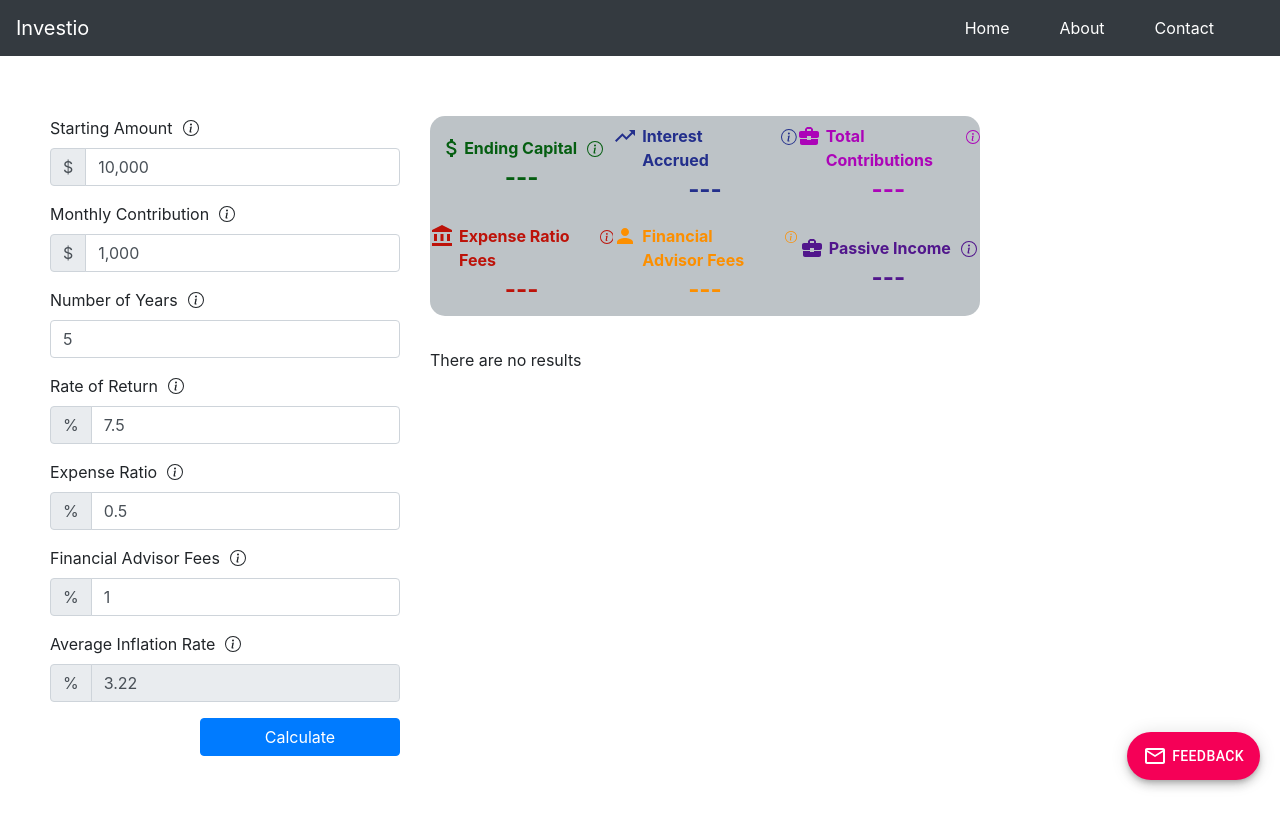
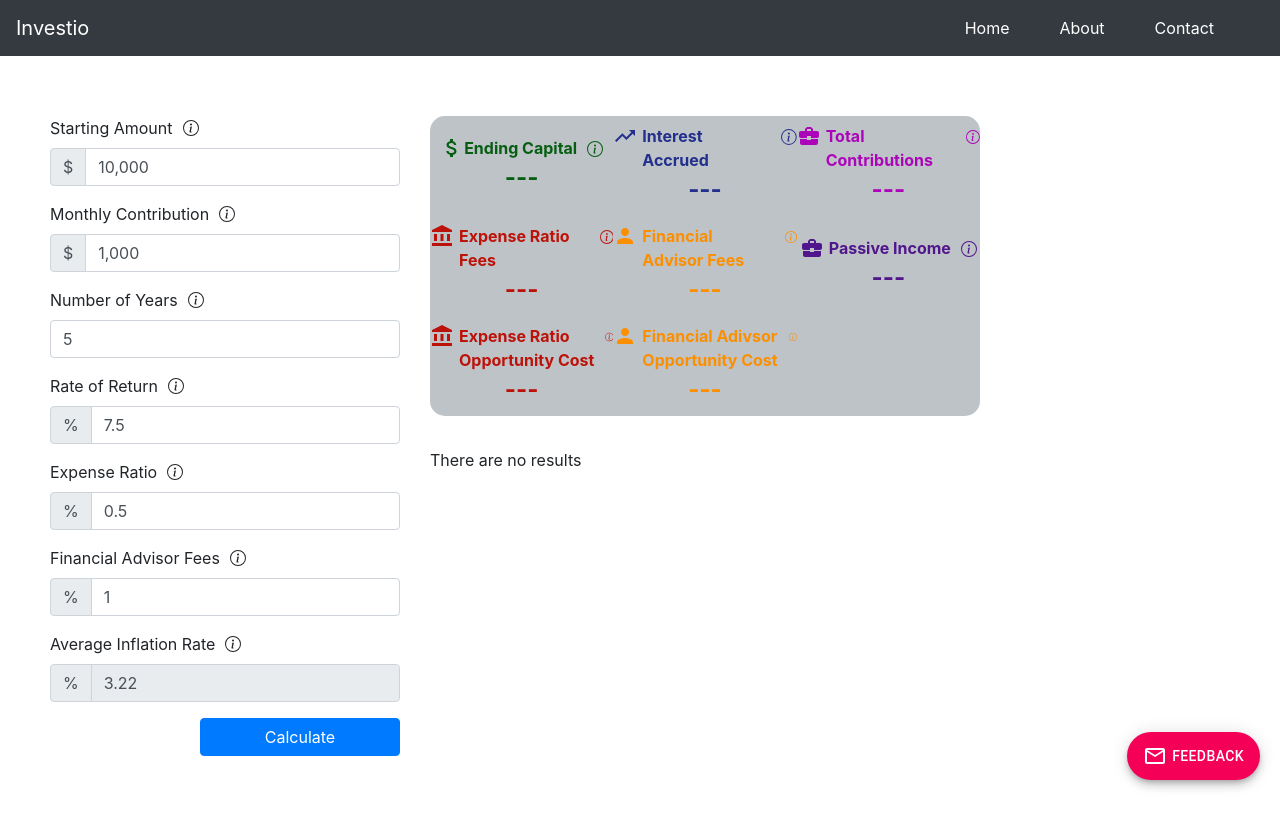
Before and after one commit to scottgibson21/investment-calculator, a React (Create React App) app: page / in a window 1280 px wide. Shown: the top 828 px of the page. Built offline with nearby package versions, Linux system fonts and the light colour scheme.

Commit message:
feat: add true cost to jumbotron

```diff
--- a/src/components/CalculationResultJumbotron.js
+++ b/src/components/CalculationResultJumbotron.js
@@ -20,7 +20,7 @@ function CalculationResultJumbotron(props) {
       style={{
         borderRadius: "15px",
         backgroundColor: "#BDC3C7",
-        height: "200px",
+        height: "300px",
         display: "flex",
         flexDirection: "column",
         alignItems: "flex-start",
@@ -189,6 +189,67 @@ function CalculationResultJumbotron(props) {
           </div>
         </div>
       </div>
+      {/*Row 3*/}
+      <div
+        style={{
+          height: "100px",
+          display: "flex",
+          flexDirection: "row",
+          width: "100%",
+        }}
+      >
+        <div style={{ ...divStyle, color: "#bd1209" }}>
+          <div style={inlineDivStyle}>
+            <AccountBalance style={{ marginRight: "5px" }} />
+            <div>Expense Ratio Opportunity Cost</div>
+            <OverlayTrigger
+              key="startingAmount"
+              placement="right"
+              overlay={
+                <ToolTip>
+                  The true opportunity cost of the expense ratio fees. This is
+                  the dollar amount of the fees and the interest those fees
+                  would have earned had they remained as invested capital.
+                </ToolTip>
+              }
+            >
+              <InfoCircle style={{ marginLeft: 10, marginTop: "5px" }} />
+            </OverlayTrigger>
+          </div>
+          <div style={resultTextStyle}>
+            {props.totalExpenseRatioOpportunityCost === undefined
+              ? "---"
+              : `$${formatNumberWithCommas(
+                  props.totalExpenseRatioOpportunityCost
+                )}`}
+          </div>
+        </div>
+        <div style={{ ...divStyle, color: "#fc8f00" }}>
+          <div style={inlineDivStyle}>
+            <Person style={{ marginRight: "5px" }} />
+            <div>Financial Adivsor Opportunity Cost</div>
+            <OverlayTrigger
+              key="startingAmount"
+              placement="right"
+              overlay={
+                <ToolTip>
+                  The true opportunity cost of the financial advisor fees. This
+                  is the dollar amount of the fees and the interest those fees
+                  would have earned had they remained as invested capital.
+                </ToolTip>
+              }
+            >
+              <InfoCircle style={{ marginLeft: 10, marginTop: "5px" }} />
+            </OverlayTrigger>
+          </div>
+          <div style={resultTextStyle}>
+            {props.totalAdvisorOpportunityCost === undefined
+              ? "---"
+              : `$${formatNumberWithCommas(props.totalAdvisorOpportunityCost)}`}
+          </div>
+        </div>
+        <div style={{ ...divStyle, color: "#ac04b8" }}></div>
+      </div>
     </Jumbotron>
   );
 }
@@ -232,9 +293,17 @@ function mapStateToProps({ results }) {
       resultSet.totalExpenseRatioFees[0].data[
         resultSet.totalExpenseRatioFees[0].data.length - 1
       ].y,
+    totalExpenseRatioOpportunityCost:
+      resultSet.totalExpenseRatioOpportunityCost[0].data[
+        resultSet.totalExpenseRatioOpportunityCost[0].data.length - 1
+      ].y,
     totalAdvisorFees:
       resultSet.totalAdvisorFees[0].data[
         resultSet.totalAdvisorFees[0].data.length - 1
+      ].y,
+    totalAdvisorOpportunityCost:
+      resultSet.totalAdvisorOpportunityCost[0].data[
+        resultSet.totalAdvisorOpportunityCost[0].data.length - 1
       ].y,
     passiveIncome:
       resultSet.passiveIncome[0].data[
--- a/src/utils/helpers.js
+++ b/src/utils/helpers.js
@@ -19,7 +19,9 @@ export function calculateResultSet(
   let totalAccruedContributionsInCents = 0;
   let totalAccruedInterestInCents = 0;
   let totalAccruedExpenseRatioFeesInCents = 0;
+  let totalAccruedExpenseRatioFeesPlusOpportunityCostInCents = 0;
   let totalAccruedFinancialAdvisorFeesInCents = 0;
+  let totalAccruedFinancialAdivsorFeesPlusOpportunityCostInCents = 0;
 
   let calculatePassiveIncomeInCents = (capitalInCents) => {
     return (capitalInCents * (rateOfReturnInBps - inflationRateInBbs)) / 10000;
@@ -38,9 +40,22 @@ export function calculateResultSet(
 
     //calculate the yearly interest and subtract expense ratio and financial adivsor fees
     let yearlyInterest = (capitalInCents * rateOfReturnInBps) / 10000;
+
+    //calculate yearly opportunity costs for expense ratio fees
     let yearlyExpenseRatioFees = (capitalInCents * expenseRatioInBps) / 10000;
+    let yearlyExpenseRatioFeeOpportunityCost =
+      (totalAccruedExpenseRatioFeesPlusOpportunityCostInCents *
+        rateOfReturnInBps) /
+      10000;
+
+    //calculate yearly opportunity costs for advisor fees
     let yearlyFinancialAdvisorFees =
       (capitalInCents * financialAdvisorFeesInBps) / 10000;
+    let yearlyFinancialAdivsorOpportunityCost =
+      (totalAccruedFinancialAdivsorFeesPlusOpportunityCostInCents *
+        rateOfReturnInBps) /
+      10000;
+
     yearlyInterest =
       yearlyInterest - yearlyExpenseRatioFees - yearlyFinancialAdvisorFees;
     capitalInCents += yearlyInterest;
@@ -49,6 +64,10 @@ export function calculateResultSet(
     totalAccruedInterestInCents += yearlyInterest;
     totalAccruedExpenseRatioFeesInCents += yearlyExpenseRatioFees;
     totalAccruedFinancialAdvisorFeesInCents += yearlyFinancialAdvisorFees;
+    totalAccruedExpenseRatioFeesPlusOpportunityCostInCents +=
+      yearlyExpenseRatioFees + yearlyExpenseRatioFeeOpportunityCost;
+    totalAccruedFinancialAdivsorFeesPlusOpportunityCostInCents +=
+      yearlyFinancialAdvisorFees + yearlyFinancialAdivsorOpportunityCost;
 
     //Total Capital
     resultSet.capital[0].data.push({
@@ -86,6 +105,14 @@ export function calculateResultSet(
       y: (totalAccruedExpenseRatioFeesInCents / 100).toFixed(2),
     });
 
+    //Total Expense Ratio Opportunity Costs
+    resultSet.totalExpenseRatioOpportunityCost[0].data.push({
+      x: i,
+      y: (totalAccruedExpenseRatioFeesPlusOpportunityCostInCents / 100).toFixed(
+        2
+      ),
+    });
+
     //Yearly Adivsor Fees
     resultSet.adivsorFees[0].data.push({
       x: i,
@@ -96,6 +123,14 @@ export function calculateResultSet(
     resultSet.totalAdvisorFees[0].data.push({
       x: i,
       y: (totalAccruedFinancialAdvisorFeesInCents / 100).toFixed(2),
+    });
+
+    //Total Adivsor Fees Opportunity Cost
+    resultSet.totalAdvisorOpportunityCost[0].data.push({
+      x: i,
+      y: (
+        totalAccruedFinancialAdivsorFeesPlusOpportunityCostInCents / 100
+      ).toFixed(2),
     });
 
     //Passive Income
@@ -176,6 +211,17 @@ function generateBaseResultSet(capitalInCents, initialPassiveIncome) {
         ],
       },
     ],
+    totalExpenseRatioOpportunityCost: [
+      {
+        id: "totalExpenseRatioTrueCost",
+        data: [
+          {
+            x: 0,
+            y: 0,
+          },
+        ],
+      },
+    ],
     adivsorFees: [
       {
         id: "advisorFees",
@@ -190,6 +236,17 @@ function generateBaseResultSet(capitalInCents, initialPassiveIncome) {
     totalAdvisorFees: [
       {
         id: "totalAdvisorFees",
+        data: [
+          {
+            x: 0,
+            y: 0,
+          },
+        ],
+      },
+    ],
+    totalAdvisorOpportunityCost: [
+      {
+        id: "totalAdvisorTrueCost",
         data: [
           {
             x: 0,
```
